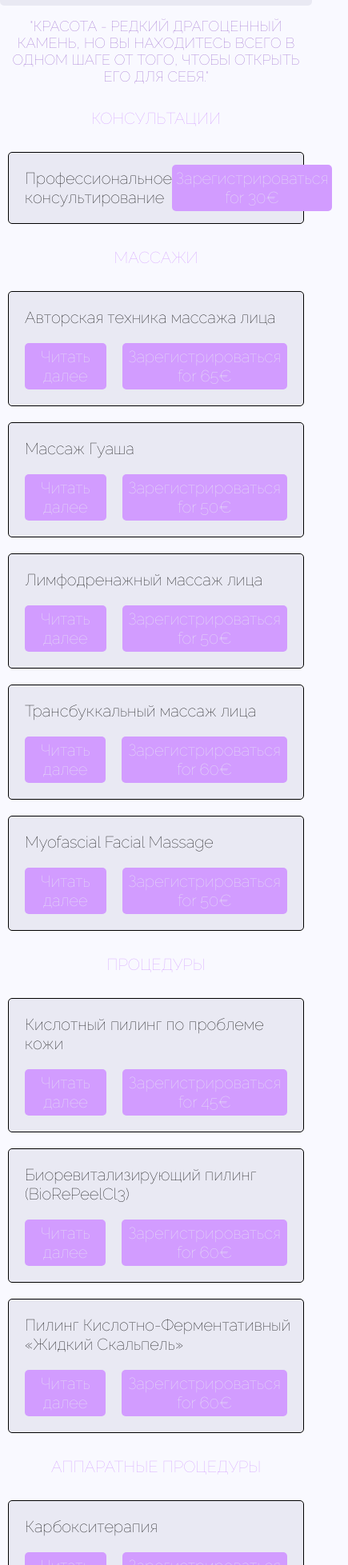
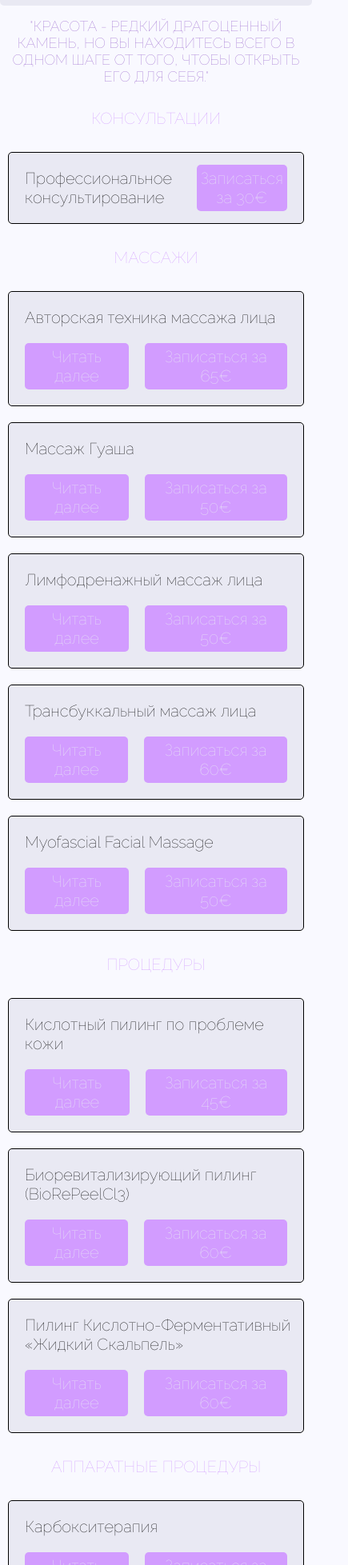
Before and after one commit to Winston129/website-Anna-Litva-, a plain HTML site: page site/buy_procedure_ru.html in a window 390 px wide. Shown: the part 43-2000 px from the top of the page at 80% size, 435 px wide, since content can reach past the window. Drawn offline with nearby package versions, Linux system fonts and the light colour scheme.

Commit message:
add (buy_procedure_ru)

```diff
--- a/site/buy_procedure_ru.html
+++ b/site/buy_procedure_ru.html
@@ -32,7 +32,7 @@
                 <div class="price">30€</div>
             </div>
             <div class="box_buttons box_buttons_counseling">
-                <button class="button_sign_up button_sign_up_counseling"><span class="price_ordenador">Зарегистрироваться</span><span class="price_mobile">Зарегистрироваться for 30€</span></button>
+                <button class="button_sign_up button_sign_up_counseling"><span class="price_ordenador">Записаться</span><span class="price_mobile">Записаться за 30€</span></button>
             </div>
         </div>
 
@@ -46,7 +46,7 @@
             </div>
             <div class="box_buttons">
                 <button class="button_read_more">Читать далее</button>
-                <button class="button_sign_up"><span class="price_ordenador">Зарегистрироваться</span><span class="price_mobile">Зарегистрироваться for 65€</span></button>
+                <button class="button_sign_up"><span class="price_ordenador">Записаться</span><span class="price_mobile">Записаться за 65€</span></button>
             </div>
             <div class="box_description">
                 <div class="description_procedure">
@@ -77,7 +77,7 @@
             </div>
             <div class="box_buttons">
                 <button class="button_read_more">Читать далее</button>
-                <button class="button_sign_up"><span class="price_ordenador">Зарегистрироваться</span><span class="price_mobile">Зарегистрироваться for 50€</span></button>
+                <button class="button_sign_up"><span class="price_ordenador">Записаться</span><span class="price_mobile">Записаться за 50€</span></button>
             </div>
             <div class="box_description">
                 <div class="description_procedure">
@@ -101,7 +101,7 @@
             </div>
             <div class="box_buttons">
                 <button class="button_read_more">Читать далее</button>
-                <button class="button_sign_up"><span class="price_ordenador">Зарегистрироваться</span><span class="price_mobile">Зарегистрироваться for 50€</span></button>
+                <button class="button_sign_up"><span class="price_ordenador">Записаться</span><span class="price_mobile">Записаться за 50€</span></button>
             </div>
             <div class="box_description">
                 <div class="description_procedure">
@@ -127,7 +127,7 @@
             </div>
             <div class="box_buttons">
                 <button class="button_read_more">Читать далее</button>
-                <button class="button_sign_up"><span class="price_ordenador">Зарегистрироваться</span><span class="price_mobile">Зарегистрироваться for 60€</span></button>
+                <button class="button_sign_up"><span class="price_ordenador">Записаться</span><span class="price_mobile">Записаться за 60€</span></button>
             </div>
             <div class="box_description">
                 <div class="description_procedure">
@@ -152,7 +152,7 @@
             </div>
             <div class="box_buttons">
                 <button class="button_read_more">Читать далее</button>
-                <button class="button_sign_up"><span class="price_ordenador">Зарегистрироваться</span><span class="price_mobile">Зарегистрироваться for 50€</span></button>
+                <button class="button_sign_up"><span class="price_ordenador">Записаться</span><span class="price_mobile">Записаться за 50€</span></button>
             </div>
             <div class="box_description">
                 <div class="description_procedure">
@@ -180,7 +180,7 @@
             </div>
             <div class="box_buttons">
                 <button class="button_read_more">Читать далее</button>
-                <button class="button_sign_up"><span class="price_ordenador">Зарегистрироваться</span><span class="price_mobile">Зарегистрироваться for 45€</span></button>
+                <button class="button_sign_up"><span class="price_ordenador">Записаться</span><span class="price_mobile">Записаться за 45€</span></button>
             </div>
             <div class="box_description">
                 <div class="description_procedure">
@@ -205,7 +205,7 @@
             </div>
             <div class="box_buttons">
                 <button class="button_read_more">Читать далее</button>
-                <button class="button_sign_up"><span class="price_ordenador">Зарегистрироваться</span><span class="price_mobile">Зарегистрироваться for 60€</span></button>
+                <button class="button_sign_up"><span class="price_ordenador">Записаться</span><span class="price_mobile">Записаться за 60€</span></button>
             </div>
             <div class="box_description">
                 <div class="description_procedure">
@@ -227,7 +227,7 @@
             </div>
             <div class="box_buttons">
                 <button class="button_read_more">Читать далее</button>
-                <button class="button_sign_up"><span class="price_ordenador">Зарегистрироваться</span><span class="price_mobile">Зарегистрироваться for 60€</span></button>
+                <button class="button_sign_up"><span class="price_ordenador">Записаться</span><span class="price_mobile">Записаться за 60€</span></button>
             </div>
             <div class="box_description">
                 <div class="description_procedure">
@@ -252,7 +252,7 @@
             </div>
             <div class="box_buttons">
                 <button class="button_read_more">Читать далее</button>
-                <button class="button_sign_up"><span class="price_ordenador">Зарегистрироваться</span><span class="price_mobile">Зарегистрироваться for 50€</span></button>
+                <button class="button_sign_up"><span class="price_ordenador">Записаться</span><span class="price_mobile">Записаться за 50€</span></button>
             </div>
             <div class="box_description">
                 <div class="description_procedure">
@@ -272,7 +272,7 @@
             </div>
             <div class="box_buttons">
                 <button class="button_read_more">Читать далее</button>
-                <button class="button_sign_up"><span class="price_ordenador">Зарегистрироваться</span><span class="price_mobile">Зарегистрироваться for 60€</span></button>
+                <button class="button_sign_up"><span class="price_ordenador">Записаться</span><span class="price_mobile">Записаться за 60€</span></button>
             </div>
             <div class="box_description">
                 <div class="description_procedure">
@@ -298,7 +298,7 @@
         </div>
         <div class="box_buttons">
             <button class="button_read_more">Читать далее</button>
-            <button class="button_sign_up"><span class="price_ordenador">Зарегистрироваться</span><span class="price_mobile">Зарегистрироваться for 80€</span></button>
+            <button class="button_sign_up"><span class="price_ordenador">Записаться</span><span class="price_mobile">Записаться за 80€</span></button>
         </div>
         <div class="box_description">
             <div class="description_procedure">
```
Also changed, not shown: site/js/script_procedures.js (+6 -3 lines).
